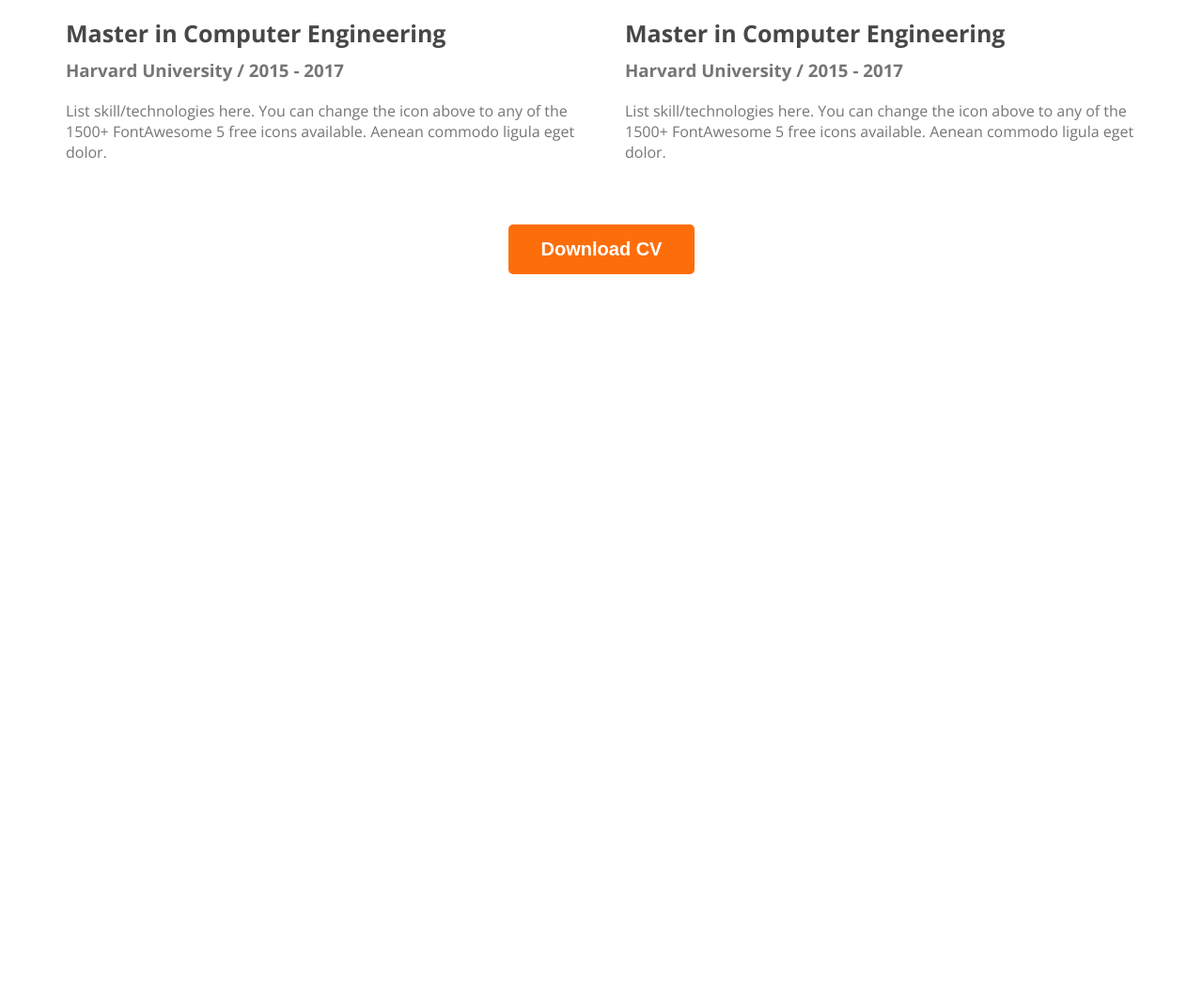
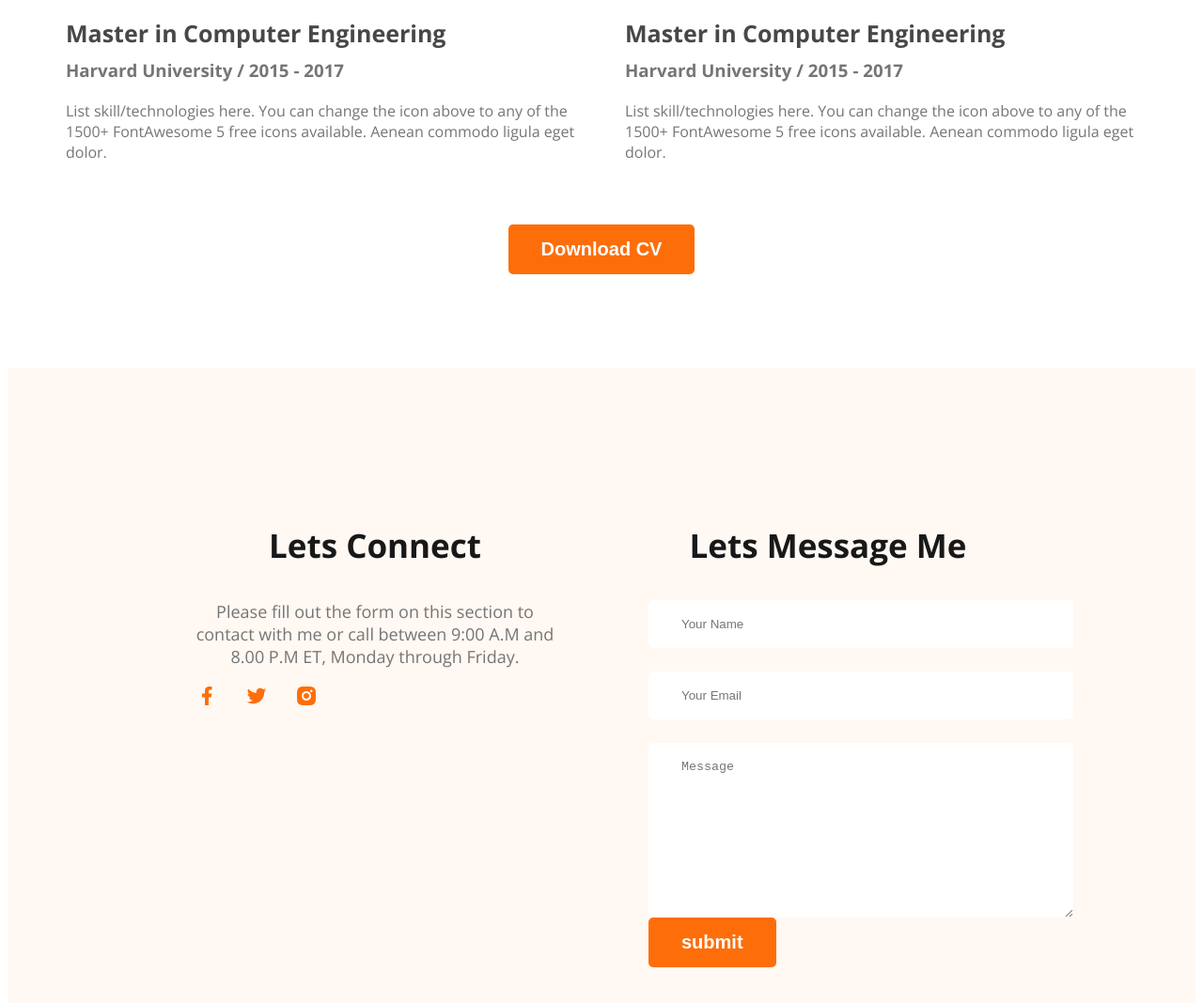
Before and after one commit to EtirazN95/developer-portfolio, a plain HTML site: page index.html in a window 1280 px wide. Shown: the part 2865-3933 px from the top of the page at 94% size. Before the commit the page ends 3165 px from the top, so only its background shows below. Drawn offline with nearby package versions, Linux system fonts and the light colour scheme.

Commit message:
add css addition

```diff
--- a/index.html
+++ b/index.html
@@ -155,6 +155,27 @@
                 </section>
     </main>
     <footer>
+        <div class="div footer-column">
+          <h3 class="section-title">Lets Connect</h3>
+          <p class="section-description">
+            Please fill out the form on this section to contact with me or call between 9:00 A.M and 8.00 P.M ET, Monday through Friday.
+          </p>
+          <div class="social-links">
+            <a href=""><img src="images/icons/facebook.png" alt=""></a>
+            <a href=""><img src="images/icons/twitter.png" alt=""></a>
+            <a href=""><img src="images/icons/insta.png" alt=""></a>
+          </div>
+        </div>
+
+        <div class="div footer-column">
+            <h3 class="section-title">Lets Message Me</h3>
+            <form class="contact" action="">
+                <input type="text" placeholder="Your Name">
+                <input type="text" placeholder="Your Email" id="">
+                <textarea name="" placeholder="Message" id="" cols="30" rows="10"></textarea>
+                <input class="btn-primary" type="submit"  value="submit">
+            </form>
+          </div>
 
     </footer>
 
--- a/styles/style.css
+++ b/styles/style.css
@@ -165,3 +165,30 @@ main section{
     text-align: center;
     margin-top: 50px;
  }
+ /* footer style */
+ footer{
+    display:flex ;
+    gap: 100px;
+    background: #fff8f3;
+    margin-top: 100px;
+    padding: 130px 200px;
+ }
+ .footer-column{
+    width: 50%;
+ }
+
+ .social-links a{
+    margin-right: 25px;
+
+ }
+ .contact input[type="text"], .contact input[type="email"], textarea{
+    display: block;
+    margin-top: 25px;
+    padding: 18px 35px;
+    color: #757575;
+    border-radius: 5px;
+    background: #fff;
+    border: 0;
+    width: 100%;
+ }
+ .contact
```
